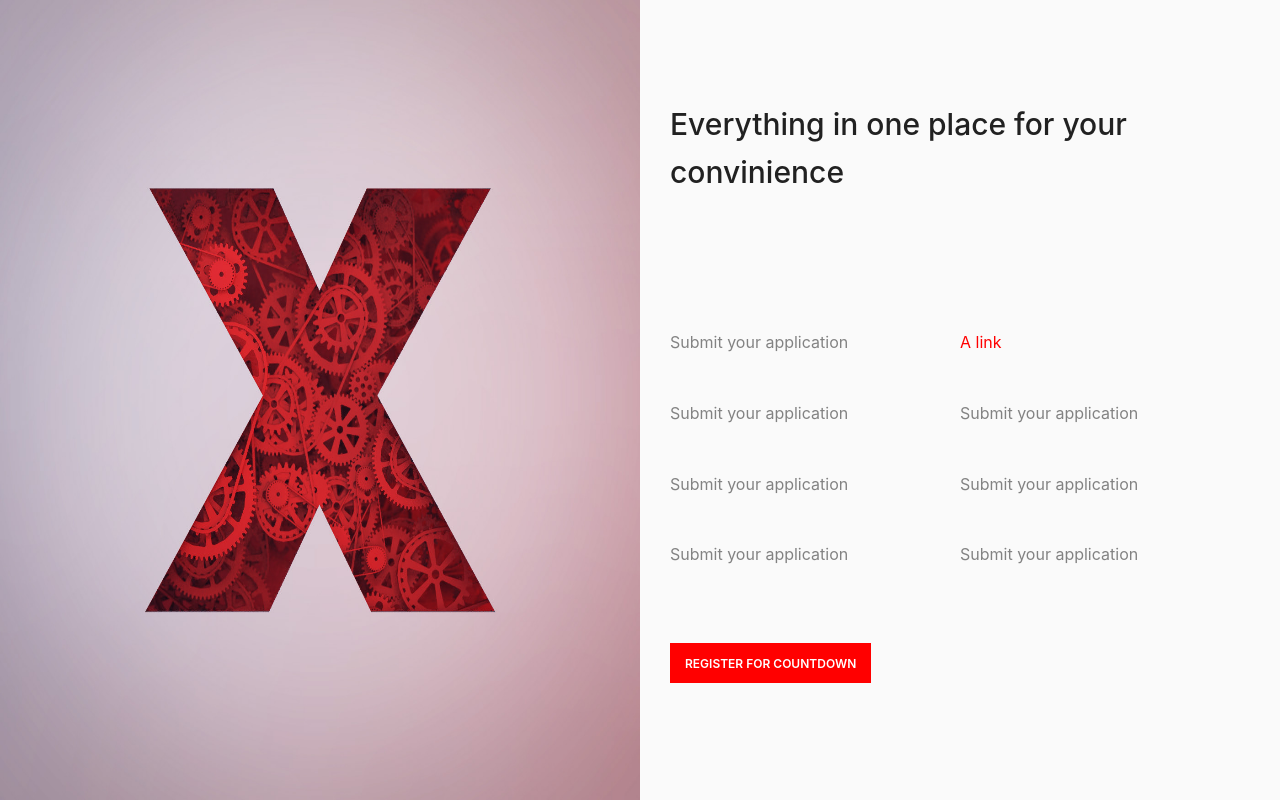
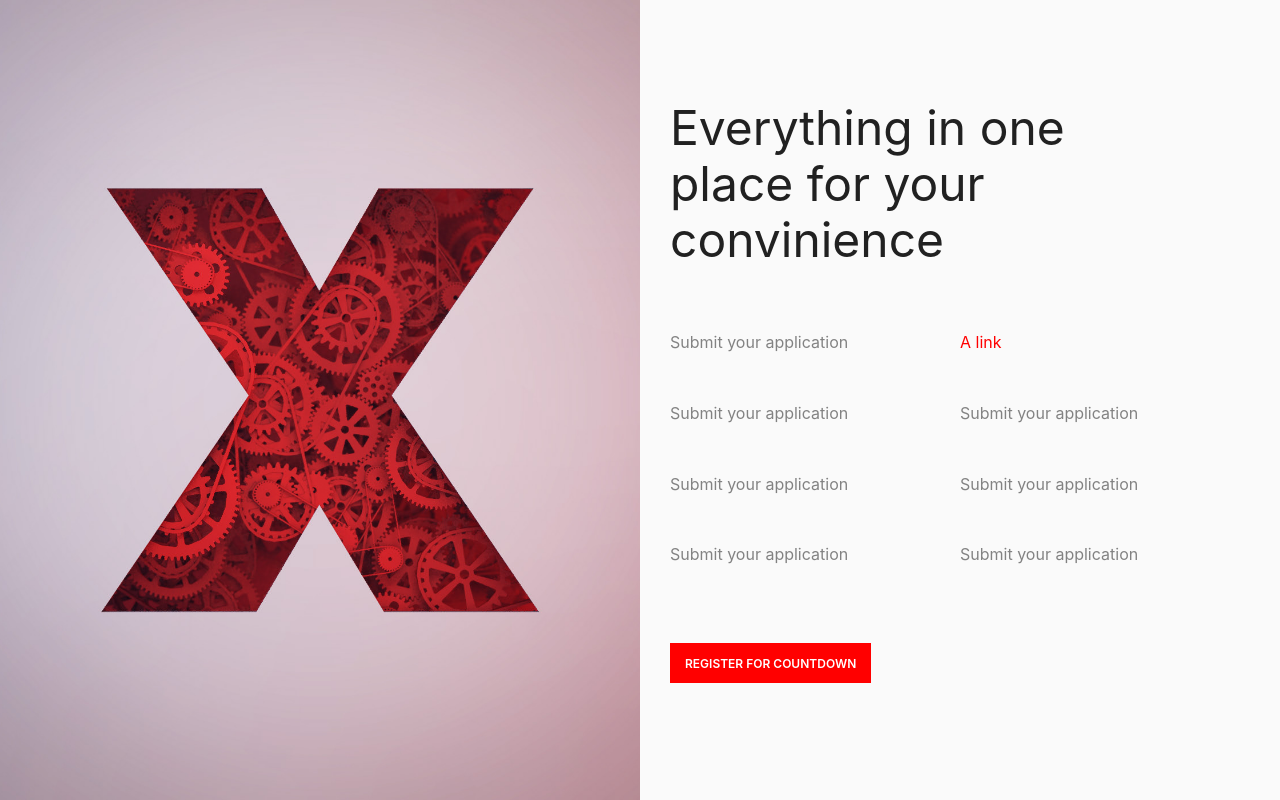
Before and after one commit to clearly-outsane/TEDx_PESU, a React (Create React App) app: page /links in a window 1280 px wide. Built offline with nearby package versions, Linux system fonts and the light colour scheme.

Commit message:
minor tweak

```diff
--- a/src/App.js
+++ b/src/App.js
@@ -12,7 +12,7 @@ import Landing from './pages/Landing'
 import About from './pages/About'
 import './App.css'
 import Join from './pages/Join'
-import LinksPage from "./components/links";
+import LinksPage from './components/links'
 
 const RedirectForm = () => {}
 
@@ -48,7 +48,7 @@ const App = () => {
                                 )
                             }
                         />
-                        <Route exact path='/links' component={LinksPage}/>
+                        <Route exact path='/links' component={LinksPage} />
                         <Route component={NotFound} />
                     </Switch>
                 </div>
--- a/src/components/links.js
+++ b/src/components/links.js
@@ -1,12 +1,12 @@
-import React from "react";
-import { createMuiTheme, Grid, responsiveFontSizes } from "@material-ui/core";
-import makeStyles from "@material-ui/core/styles/makeStyles";
-import Typography from "@material-ui/core/Typography";
-import Button from "@material-ui/core/Button";
-import imagex from "../assets/images/speakerImages/imagex.png";
-import "../styles/links.css";
-import Box from "@material-ui/core/Box";
-import Hidden from "@material-ui/core/Hidden";
+import React from 'react'
+import { createMuiTheme, Grid, responsiveFontSizes } from '@material-ui/core'
+import makeStyles from '@material-ui/core/styles/makeStyles'
+import Typography from '@material-ui/core/Typography'
+import Button from '@material-ui/core/Button'
+import imagex from '../assets/images/speakerImages/imagex.png'
+import '../styles/links.css'
+import Box from '@material-ui/core/Box'
+import Hidden from '@material-ui/core/Hidden'
 
 const useStyles = makeStyles((theme) => ({
     root: {
@@ -14,55 +14,62 @@ const useStyles = makeStyles((theme) => ({
     },
     paper: {
         padding: theme.spacing(2),
-    textAlign: "center",
+        textAlign: 'center',
         color: theme.palette.text.secondary,
     },
-}));
+}))
 
 let theme = createMuiTheme({
     typography: {
-    fontFamily: "Raleway",
+        fontFamily: 'Raleway',
     },
-});
+})
 
-theme = responsiveFontSizes(theme);
+theme = responsiveFontSizes(theme)
 
 const LinksPage = () => {
-  const classes = useStyles();
+    const classes = useStyles()
     return (
         <Grid
             container
-      style={{ height: "100vh", transition: "0.5s", overflow: "hidden" }}
+            style={{ height: '100vh', transition: '0.5s', overflow: 'hidden' }}
         >
             <Hidden smDown>
-        <Grid className="imageBx" container xs={6}>
-          <img src={imagex} style={{ width: "100%" }} />
+                <Grid container xs={6}>
+                    <img
+                        src={imagex}
+                        style={{ width: '100%', objectFit: 'cover' }}
+                    />
                 </Grid>
             </Hidden>
             <Grid
                 container
-        justify="center"
+                justify='center'
                 xs={12}
                 md={6}
-        style={{ padding: "0 30px", transition: "0.3s" }}
+                style={{ padding: '0 30px', transition: '0.3s' }}
             >
-        <Grid item xs={12} style={{ height: "20vh", marginTop: "100px" }}>
+                <Grid
+                    item
+                    xs={12}
+                    style={{ height: '20vh', marginTop: '100px' }}
+                >
                     <Typography
-            style={{ fontSize: "30px", fontWeight: "500" }}
-            variant="h6"
+                        style={{ maxWidth: '75%' }}
+                        variant='h3'
                         gutterBottom
                     >
                         Everything in one place for your convinience
                     </Typography>
                 </Grid>
-        <Grid container xs={12} style={{ height: "50vh" }}>
+                <Grid container xs={12} style={{ height: '50vh' }}>
                     <Grid container item xs={12}>
                         <Grid item xs={6} md={6}>
                             <Typography
-                display="inline"
+                                display='inline'
                                 style={{
-                  color: "rgba(0,0,0,0.48)",
-                  marginRight: "10px",
+                                    color: 'rgba(0,0,0,0.48)',
+                                    marginRight: '10px',
                                 }}
                             >
                                 Submit your application
@@ -70,8 +77,8 @@ const LinksPage = () => {
                         </Grid>
                         <Grid item xs={6} md={6}>
                             <Typography
-                display="inline"
-                style={{ color: "red", marginRight: "10px" }}
+                                display='inline'
+                                style={{ color: 'red', marginRight: '10px' }}
                             >
                                 A link
                             </Typography>
@@ -80,16 +87,22 @@ const LinksPage = () => {
                     <Grid container item xs={12}>
                         <Grid item xs={6} md={6}>
                             <Typography
-                display="inline"
-                style={{ color: "rgba(0,0,0,0.48)", marginRight: "10px" }}
+                                display='inline'
+                                style={{
+                                    color: 'rgba(0,0,0,0.48)',
+                                    marginRight: '10px',
+                                }}
                             >
                                 Submit your application
                             </Typography>
                         </Grid>
                         <Grid item xs={6} md={6}>
                             <Typography
-                display="inline"
-                style={{ color: "rgba(0,0,0,0.48)", marginRight: "10px" }}
+                                display='inline'
+                                style={{
+                                    color: 'rgba(0,0,0,0.48)',
+                                    marginRight: '10px',
+                                }}
                             >
                                 Submit your application
                             </Typography>
@@ -98,34 +111,51 @@ const LinksPage = () => {
                     <Grid container item xs={12}>
                         <Grid item xs={6} md={6}>
                             <Typography
-                display="inline"
-                style={{ color: "rgba(0,0,0,0.48)", marginRight: "10px" }}
+                                display='inline'
+                                style={{
+                                    color: 'rgba(0,0,0,0.48)',
+                                    marginRight: '10px',
+                                }}
                             >
                                 Submit your application
                             </Typography>
                         </Grid>
                         <Grid item xs={6} md={6}>
                             <Typography
-                display="inline"
-                style={{ color: "rgba(0,0,0,0.48)", marginRight: "10px" }}
+                                display='inline'
+                                style={{
+                                    color: 'rgba(0,0,0,0.48)',
+                                    marginRight: '10px',
+                                }}
                             >
                                 Submit your application
                             </Typography>
                         </Grid>
                     </Grid>
-          <Grid container item xs={12} style={{ marginBottom: "30px" }}>
+                    <Grid
+                        container
+                        item
+                        xs={12}
+                        style={{ marginBottom: '30px' }}
+                    >
                         <Grid item xs={6} md={6}>
                             <Typography
-                display="inline"
-                style={{ color: "rgba(0,0,0,0.48)", marginRight: "10px" }}
+                                display='inline'
+                                style={{
+                                    color: 'rgba(0,0,0,0.48)',
+                                    marginRight: '10px',
+                                }}
                             >
                                 Submit your application
                             </Typography>
                         </Grid>
                         <Grid item xs={6} md={6}>
                             <Typography
-                display="inline"
-                style={{ color: "rgba(0,0,0,0.48)", marginRight: "10px" }}
+                                display='inline'
+                                style={{
+                                    color: 'rgba(0,0,0,0.48)',
+                                    marginRight: '10px',
+                                }}
                             >
                                 Submit your application
                             </Typography>
@@ -133,12 +163,12 @@ const LinksPage = () => {
                     </Grid>
                     <Button
                         style={{
-              height: "40px",
-              padding: "0 15px",
-              borderRadius: "0",
-              backgroundColor: "red",
-              color: "#fff",
-              fontSize: "12px",
+                            height: '40px',
+                            padding: '0 15px',
+                            borderRadius: '0',
+                            backgroundColor: 'red',
+                            color: '#fff',
+                            fontSize: '12px',
                             fontWeight: 600,
                         }}
                     >
@@ -147,7 +177,7 @@ const LinksPage = () => {
                 </Grid>
             </Grid>
         </Grid>
-  );
-};
+    )
+}
 
-export default LinksPage;
+export default LinksPage
```
Lines whose indentation alone changed are shown as unchanged.
